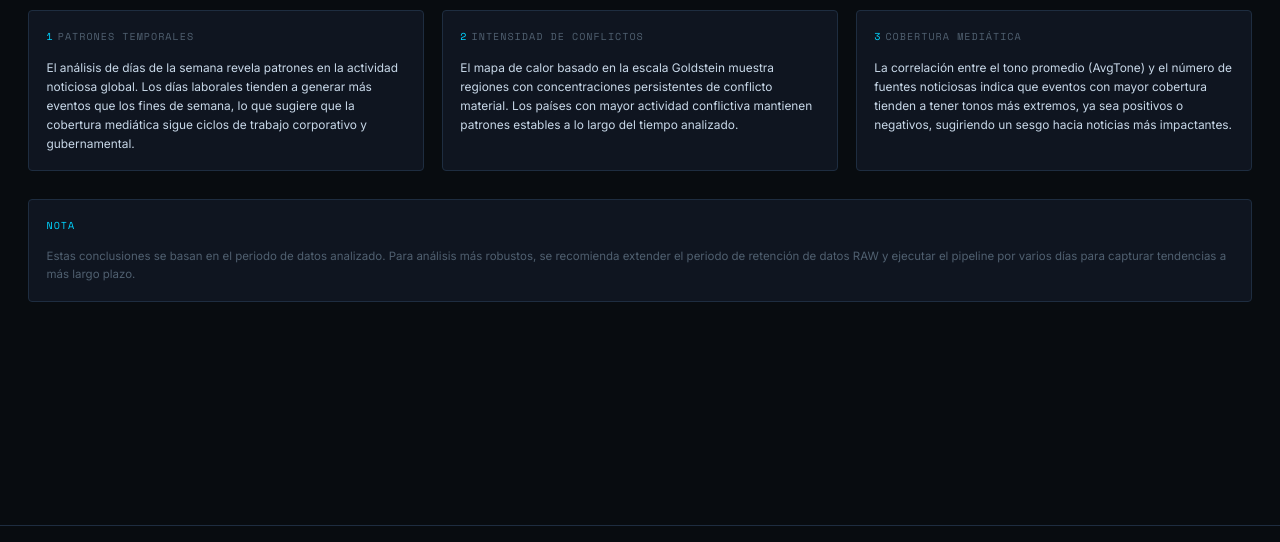
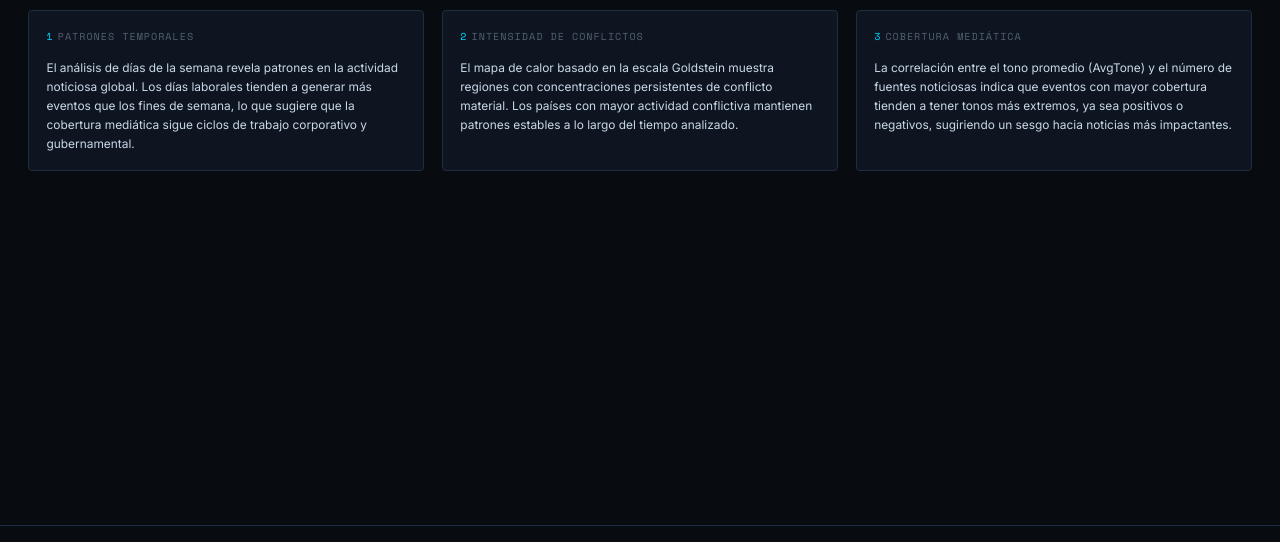
Before and after one commit to Josue-Hidalgo/DBII-PRJ-GDELT-Analytics-Platform, a Flask app: page /conclusiones in a window 1280 px wide. Shown: the part 217-759 px from the top of the page. Run offline with Flask 3, Linux system fonts and the light colour scheme.

Commit message:
Update conclusiones.html

```diff
--- a/gdelt-pipeline/dashboard/src/templates/conclusiones.html
+++ b/gdelt-pipeline/dashboard/src/templates/conclusiones.html
@@ -35,13 +35,4 @@
     </p>
   </div>
 </div>
-
-<div class="card" style="margin-top: 2rem;">
-  <div class="card-title"><span>NOTA</span></div>
-  <p style="color: var(--muted); line-height: 1.6; font-size: 0.82rem;">
-    Estas conclusiones se basan en el periodo de datos analizado. Para análisis más robustos,
-    se recomienda extender el periodo de retención de datos RAW y ejecutar el pipeline
-    por varios días para capturar tendencias a más largo plazo.
-  </p>
-</div>
 {% endblock %}
```
